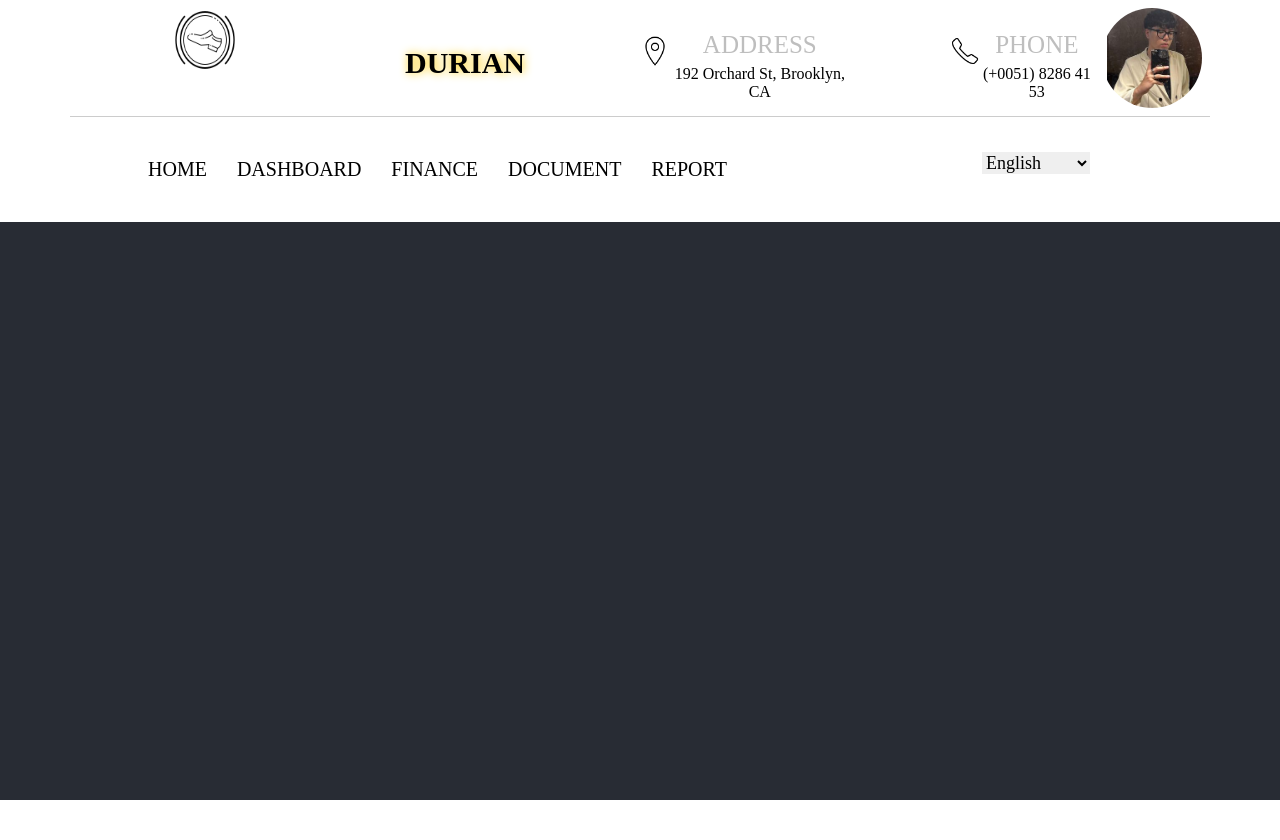
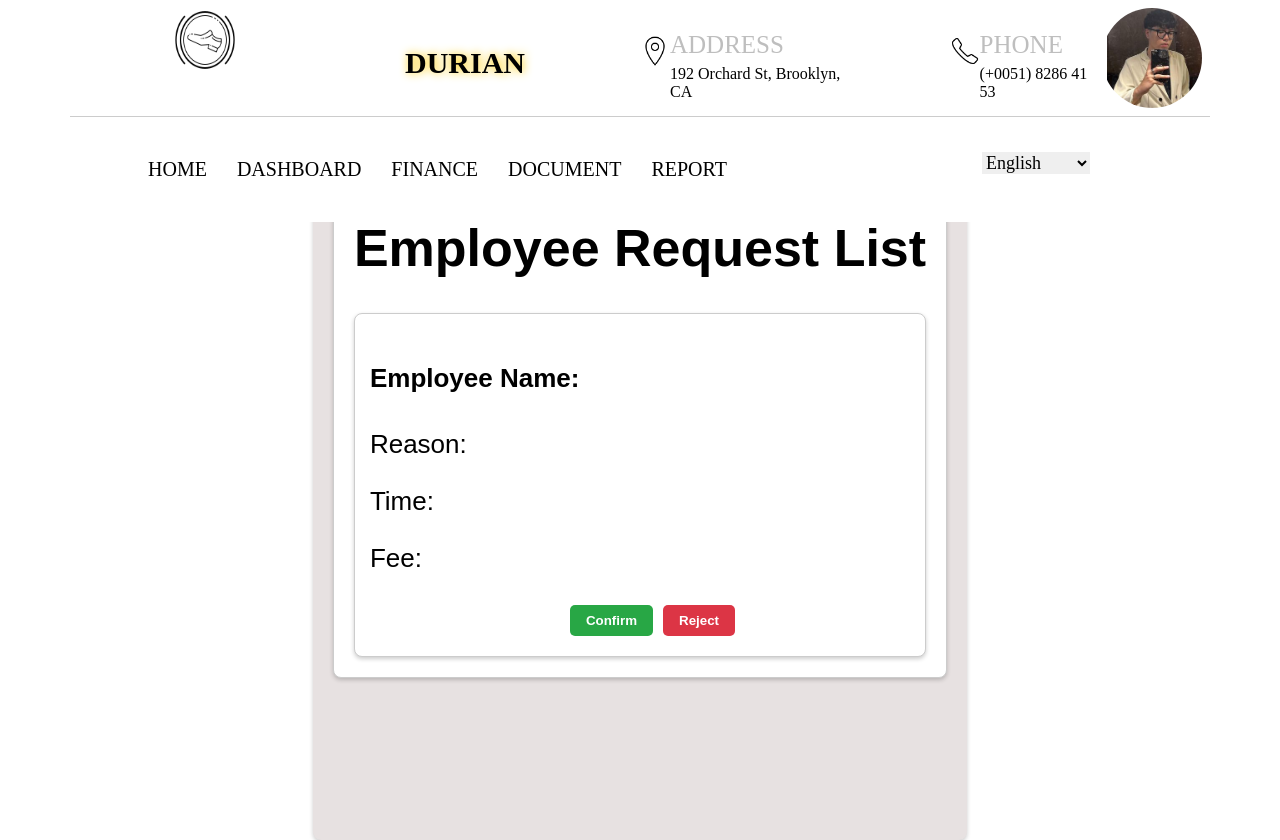
Before and after one commit to munehime/scrum-seminar-client, a React (Create React App) app: page /Manager in a window 1280 px wide. Before the commit the page ends 800 px from the top, so only its background shows below. Built offline with nearby package versions, Linux system fonts and the light colour scheme.

Commit message:
UI cua employee va Manager done

```diff
--- a/src/App.js
+++ b/src/App.js
@@ -1,12 +1,19 @@
-import logo from './logo.svg';
 import './App.css';
+import Employees from './components/Employees'
+import Manager from './components/Manager.js';
+import { BrowserRouter as Router, Route, Routes } from 'react-router-dom';
 import Header from './components/Header';
-
 function App() {
   return (
     <div className="App">
       <header className="App-header">
-       <Header/>
+        <Header />
+        <Router>
+          <Routes>
+            <Route path="/Employee" element={<Employees />} />
+            <Route path="/Manager" element={<Manager />} />
+          </Routes>
+        </Router>
       </header>
     </div>
   );
--- /dev/null
+++ b/src/components/Employees.js
@@ -0,0 +1,94 @@
+import React, { Component } from 'react';
+import './styles1.css';
+class EmployeeExpenseForm extends Component {
+    constructor() {
+        super();
+        this.state = {
+            name: '',
+            reason: '',
+            fee: '',
+            time: '',
+        };
+    }
+
+    handleInputChange = (e) => {
+        const { name, value } = e.target;
+        this.setState({ [name]: value });
+    };
+
+    handleSubmit = (e) => {
+        e.preventDefault();
+        // You can handle form submission logic here, e.g., send data to a server or update a state.
+        // For now, we'll just log the form data.
+        console.log(this.state);
+    };
+
+    render() {
+        return (
+            <div>
+                <h2>Employee Expense Form</h2>
+                <form onSubmit={this.handleSubmit}>
+                    <div>
+                        <label>Name</label>
+                        <input
+                            type="text"
+                            name="name"
+                            value={this.state.name}
+                            onChange={this.handleInputChange}
+                            required
+                        />
+                    </div>
+
+
+                    <div>
+                        <label>Time</label>
+                        <input
+                            type="datetime-local"
+                            name="time"
+                            value={this.state.time}
+                            onChange={this.handleInputChange}
+                            required
+                        />
+                    </div>
+
+
+                    <div>
+                        <label>Fee</label>
+                        <div className="currency-input">
+                            <input
+                                type="text"
+                                name="fee"
+                                value={this.state.fee}
+                                onChange={this.handleInputChange}
+                                required
+                                pattern="^\d+(,\d{3})*(\.\d{1,2})?$"
+                                title="Please enter a valid VND amount (e.g., 1,000,000.00)"
+                                className="custom-input"
+                            />
+
+                        </div>
+                    </div>
+
+                    <div>
+                        <label>Reason</label>
+                        <input
+                            type="text"
+                            name="reason"
+                            value={this.state.reason}
+                            onChange={this.handleInputChange}
+                            required
+                            className="reason-input"
+                        />
+                    </div>
+
+
+
+
+                    <button type="submit">Submit</button>
+                </form>
+            </div>
+        );
+    }
+}
+
+export default EmployeeExpenseForm;
--- /dev/null
+++ b/src/components/Manager.js
@@ -0,0 +1,55 @@
+import React from 'react';
+import './styles1.css';
+const ManagerRequestList = () => {
+    // Sample list of requests (you can fetch this data from an API or state)
+    const requests = [
+        {
+            id: '',
+            name: '',
+            reason: '',
+            time: '',
+            fee: '',
+        },
+        // Add more requests as needed
+    ];
+
+    const handleConfirm = (requestId) => {
+        // Handle confirmation logic for the request with the given ID
+        console.log(`Confirmed request with ID: ${requestId}`);
+    };
+
+    const handleReject = (requestId) => {
+        // Handle rejection logic for the request with the given ID
+        console.log(`Rejected request with ID: ${requestId}`);
+    };
+
+    return (
+        <div className="manager-container">
+            <h1>Employee Request List</h1>
+            <div className="request-list">
+                {requests.map((request) => (
+                    <div className="request" key={request.id}>
+                        <h4>Employee Name: {request.name}</h4>
+                        <p>Reason: {request.reason}</p>
+                        <p>Time: {request.time}</p>
+                        <p>Fee: {request.fee}</p>
+                        <button
+                            className="confirm-button"
+                            onClick={() => handleConfirm(request.id)}
+                        >
+                            Confirm
+                        </button>
+                        <button
+                            className="reject-button"
+                            onClick={() => handleReject(request.id)}
+                        >
+                            Reject
+                        </button>
+                    </div>
+                ))}
+            </div>
+        </div>
+    );
+};
+
+export default ManagerRequestList;
--- /dev/null
+++ b/src/components/styles1.css
@@ -0,0 +1,125 @@
+.App {
+    display: flex;
+    justify-content: center;
+    align-items: center;
+    height: 100%;
+    background-color: white ;
+  }
+
+  /* Style the form container */
+  .App-header {
+    background-color: rgb(231, 225, 225);
+    color: black;
+    padding: 20px;
+    border-radius: 8px;
+    box-shadow: 0 2px 4px rgba(0, 0, 0, 0.2);
+    text-align: left;
+    align-items: center;
+  }
+
+  /* Style the form elements */
+  form {
+    display: flex;
+    flex-direction: column;
+    gap: 10px;
+  }
+
+  label {
+    font-weight: bold;
+  }
+
+  input {
+    padding: 10px;
+    border: 1px solid #ccc;
+    border-radius: 5px;
+    width: 94%;
+  }
+  .custom-input {
+    width: calc(100% - 1.5em); /* Make room for the currency symbol on the right */
+  }
+  .reason-input{
+    padding: 29px;
+    border: 1px solid #ccc;
+    border-radius: 5px;
+    width: 84%;
+    height: 20px;
+    word-wrap: normal;
+  }
+
+  /* Position the currency symbol to the right of the input */
+  .currency-symbol {
+    position: absolute;
+    right: 0;
+    top: 50%; /* Vertically center the symbol */
+    transform: translateY(-50%); /* Vertically center the symbol */
+    padding: 0 0.5em; /* Adjust spacing for better appearance */
+  }
+
+  button {
+    background-color: #007BFF;
+    color: white;
+    border: none;
+    border-radius: 5px;
+    padding: 10px;
+    cursor: pointer;
+    transition: background-color 0.3s;
+    margin-top: 30px;
+  }
+
+  button:hover {
+    background-color: #0056b3;
+  }
+
+  body {
+    font-family: Arial, sans-serif;
+    background-color: #f0f0f0;
+}
+
+.manager-container {
+    background-color: white;
+    max-width: 600px;
+    margin: 20px auto;
+    padding: 20px;
+    border: 1px solid #ccc;
+    border-radius: 8px;
+    box-shadow: 0 2px 4px rgba(0, 0, 0, 0.2);
+}
+
+h1 {
+    text-align: center;
+}
+
+.request-list {
+    display: flex;
+    flex-direction: column;
+    gap: 10px;
+}
+
+.request {
+    background-color: #fff;
+    padding: 15px;
+    border: 1px solid #ccc;
+    border-radius: 8px;
+    box-shadow: 0 2px 4px rgba(0, 0, 0, 0.2);
+}
+
+.confirm-button,
+.reject-button {
+    padding: 8px 16px;
+    margin: 5px;
+    border: none;
+    border-radius: 5px;
+    cursor: pointer;
+    font-weight: bold;
+}
+
+.confirm-button {
+    background-color: #28a745;
+    color: white;
+    margin-left: 200px;
+}
+
+.reject-button {
+    background-color: #dc3545;
+    color: white;
+}
```
